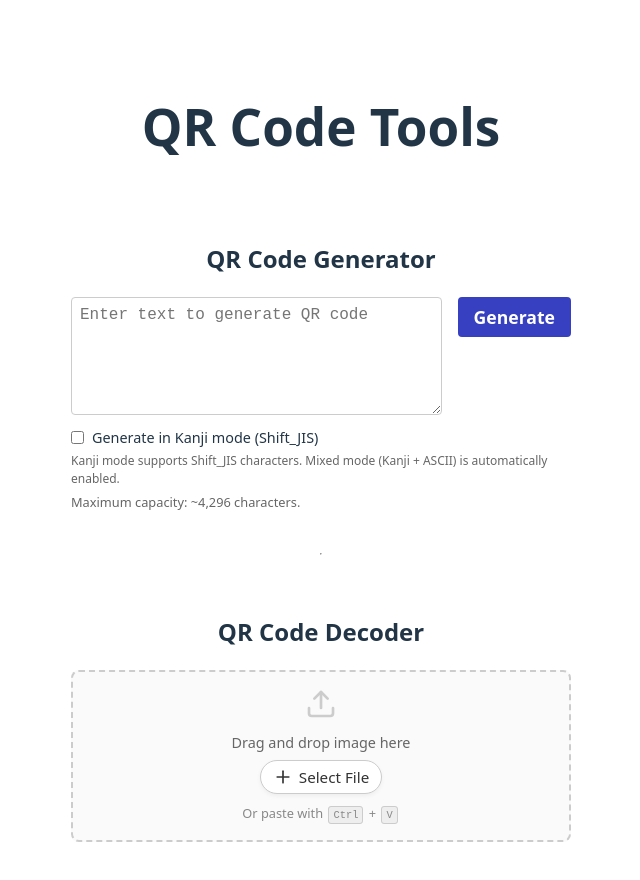
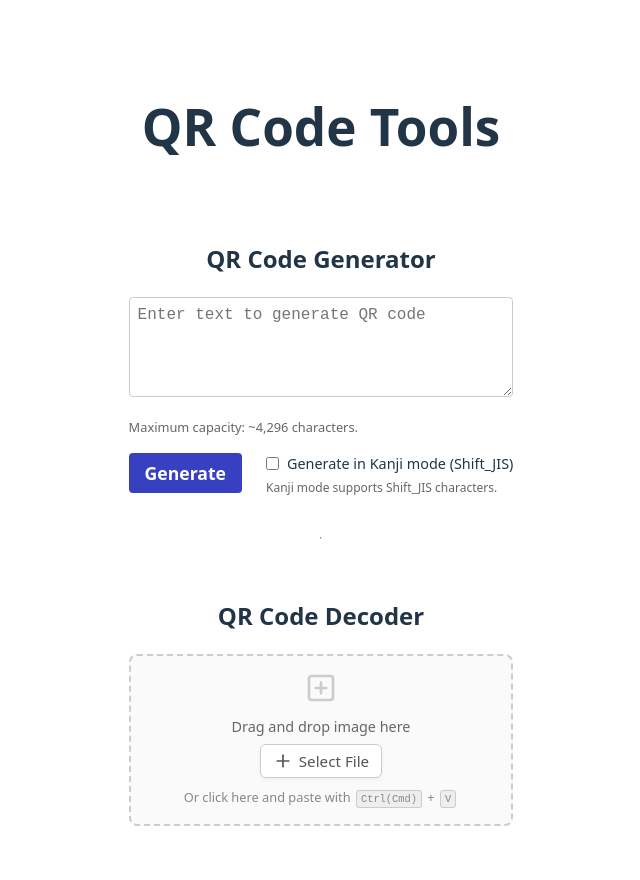
Before and after one commit to ta14-u/utility-tools, a React (Vite) app: page /utility-tools/qr-code-generator in a window 1280 px wide. Shown: the top 880 px of the page, without its empty margins (319-959 px from the left). Built offline with nearby package versions, Linux system fonts and the light colour scheme; the HTML template or start-up script is replaced by a standard one.

Commit message:
feat: デコーダーのアップロード方式にペーストと DnD を追加

```diff
--- a/src/App.css
+++ b/src/App.css
@@ -87,17 +87,36 @@
 
 .input-container {
   display: flex;
+  flex-direction: column;
   align-items: flex-start;
   gap: 1rem;
   width: 100%;
+}
+
+.generate-row {
+  display: flex;
+  align-items: flex-start;
+  gap: 1.5rem;
+  width: 100%;
+  flex-wrap: wrap;
+}
+
+.generate-row button {
+  flex-shrink: 0;
+}
+
+.kanji-mode-group {
+  display: flex;
+  flex-direction: column;
+  gap: 0.25rem;
+  min-width: 0;
+  flex: 1;
 }
 
 .kanji-mode-option {
   display: flex;
   align-items: center;
   gap: 0.5rem;
-  width: 100%;
-  margin-top: 0.75rem;
   font-size: 0.9rem;
   justify-content: flex-start;
 }
@@ -107,11 +126,9 @@
 }
 
 .kanji-mode-hint {
-  width: 100%;
   text-align: left;
   font-size: 0.75rem;
   color: #666;
-  margin-top: 0.25rem;
 }
 
 .message-container {
@@ -122,16 +139,18 @@
 }
 
 .input-container textarea {
-  flex: 1;
+  width: 100%;
   padding: 0.5rem;
   border: 1px solid #ccc;
   border-radius: 4px;
   font-size: 1rem;
   min-height: 100px;
   resize: vertical;
+  box-sizing: border-box;
 }
 
-.input-container button {
+.input-container button,
+.generate-row button {
   padding: 0.5rem 1rem;
   background-color: #3740c0;
   color: white;
@@ -148,11 +167,14 @@
 }
 
 .input-container button:hover,
-.input-container button:focus {
+.input-container button:focus,
+.generate-row button:hover,
+.generate-row button:focus {
   background-color: #2a3099;
 }
 
-.input-container button:focus {
+.input-container button:focus,
+.generate-row button:focus {
   outline: 3px solid #90caf9;
   outline-offset: 2px;
 }
--- a/src/pages/QRCodeGenerator.tsx
+++ b/src/pages/QRCodeGenerator.tsx
@@ -20,7 +20,8 @@ type KanjiQRCodeCanvasProps = {
   canvasId: string;
 };
 
-const UploadIcon = () => (
+/** 画像を追加する（インポート）を表すアイコン：画像フレーム＋プラス */
+const AddImageIcon = () => (
   <svg
     width="32"
     height="32"
@@ -32,9 +33,9 @@ const UploadIcon = () => (
     strokeLinejoin="round"
     aria-hidden="true"
   >
-    <path d="M21 15v4a2 2 0 0 1-2 2H5a2 2 0 0 1-2-2v-4" />
-    <polyline points="17 8 12 3 7 8" />
-    <line x1="12" y1="3" x2="12" y2="15" />
+    <rect x="3" y="3" width="18" height="18" rx="2" ry="2" />
+    <line x1="12" y1="8" x2="12" y2="16" />
+    <line x1="8" y1="12" x2="16" y2="12" />
   </svg>
 );
 
@@ -177,22 +178,6 @@ const QRCodeGenerator = () => {
             onChange={(e) => setText(e.target.value)}
             placeholder="Enter text to generate QR code"
           />
-          <button type="button" onClick={handleGenerateQRCode}>
-            Generate
-          </button>
-        </div>
-        <label className="kanji-mode-option">
-          <input
-            type="checkbox"
-            checked={useKanjiMode}
-            onChange={(event) => setUseKanjiMode(event.target.checked)}
-          />
-          Generate in Kanji mode (Shift_JIS)
-        </label>
-        <div className="kanji-mode-hint">
-          Kanji mode supports Shift_JIS characters. Mixed mode (Kanji + ASCII)
-          is automatically enabled.
-        </div>
           <div className="message-container">
             {generateError ? (
               <div className="error-message" style={{ color: "#cf1322" }}>
@@ -203,6 +188,25 @@ const QRCodeGenerator = () => {
                 Maximum capacity: ~4,296 characters.
               </div>
             )}
+          </div>
+          <div className="generate-row">
+            <button type="button" onClick={handleGenerateQRCode}>
+              Generate
+            </button>
+            <div className="kanji-mode-group">
+              <label className="kanji-mode-option">
+                <input
+                  type="checkbox"
+                  checked={useKanjiMode}
+                  onChange={(event) => setUseKanjiMode(event.target.checked)}
+                />
+                Generate in Kanji mode (Shift_JIS)
+              </label>
+              <div className="kanji-mode-hint">
+                Kanji mode supports Shift_JIS characters.
+              </div>
+            </div>
+          </div>
         </div>
       </div>
 
@@ -250,7 +254,7 @@ const QRCodeGenerator = () => {
           <input {...getInputProps()} aria-hidden />
 
           <div style={{ pointerEvents: "none" }}>
-            <UploadIcon />
+            <AddImageIcon />
           </div>
 
           <div style={{ color: "#666", fontSize: "0.9em" }}>
@@ -269,10 +273,10 @@ const QRCodeGenerator = () => {
               alignItems: "center",
               gap: "6px",
               padding: "6px 12px",
-              borderRadius: "20px",
+              borderRadius: "6px",
               border: "1px solid #ccc",
               backgroundColor: "#fff",
-              color: "#333",
+              color: "#555",
               fontSize: "0.95em",
               cursor: "pointer",
               boxShadow: "0 2px 4px rgba(0,0,0,0.05)",
@@ -291,7 +295,7 @@ const QRCodeGenerator = () => {
           <div
             style={{ marginTop: "4px", fontSize: "0.8em", color: "#888" }}
           >
-            Or paste with{" "}
+            Or click here and paste with{" "}
             <kbd
               style={{
                 backgroundColor: "#eee",
@@ -302,7 +306,7 @@ const QRCodeGenerator = () => {
                 margin: "0 2px",
               }}
             >
-              Ctrl
+              Ctrl(Cmd)
             </kbd>{" "}
             +{" "}
             <kbd
```
Lines whose indentation alone changed are shown as unchanged.
